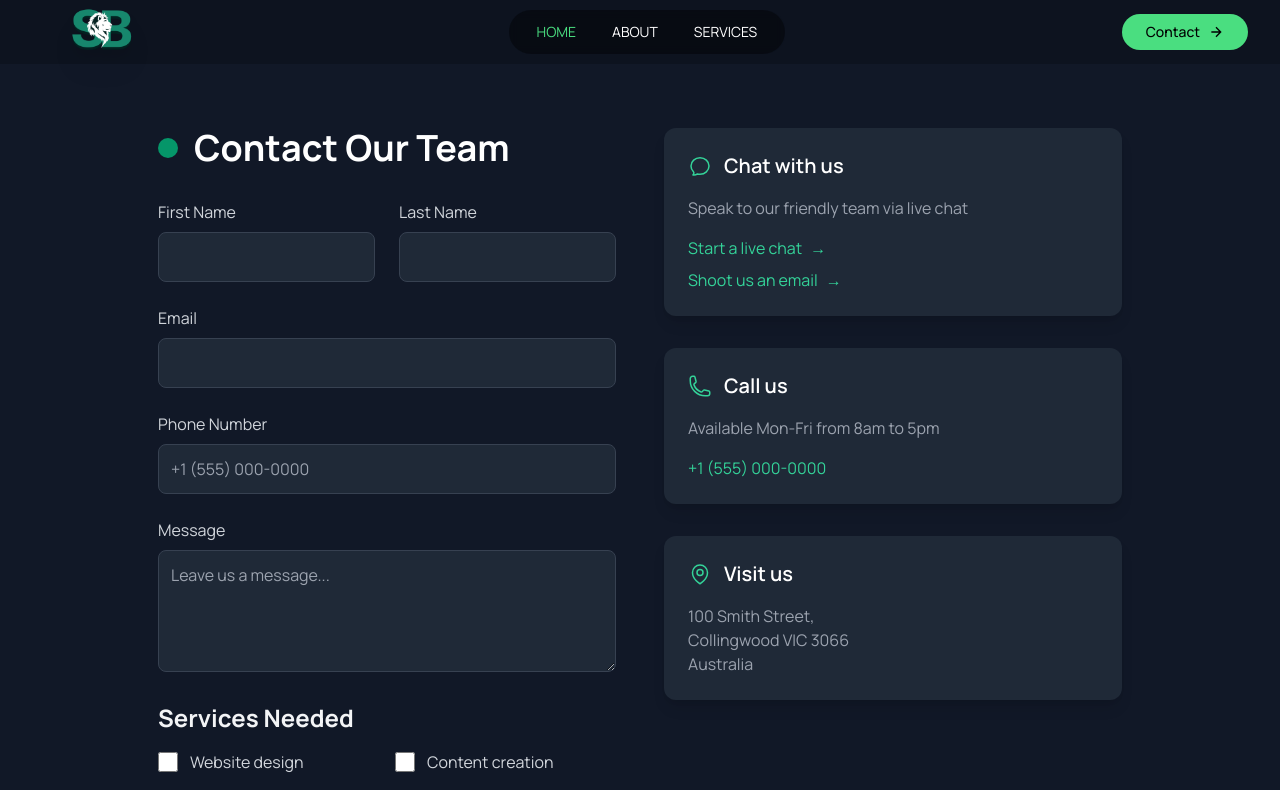
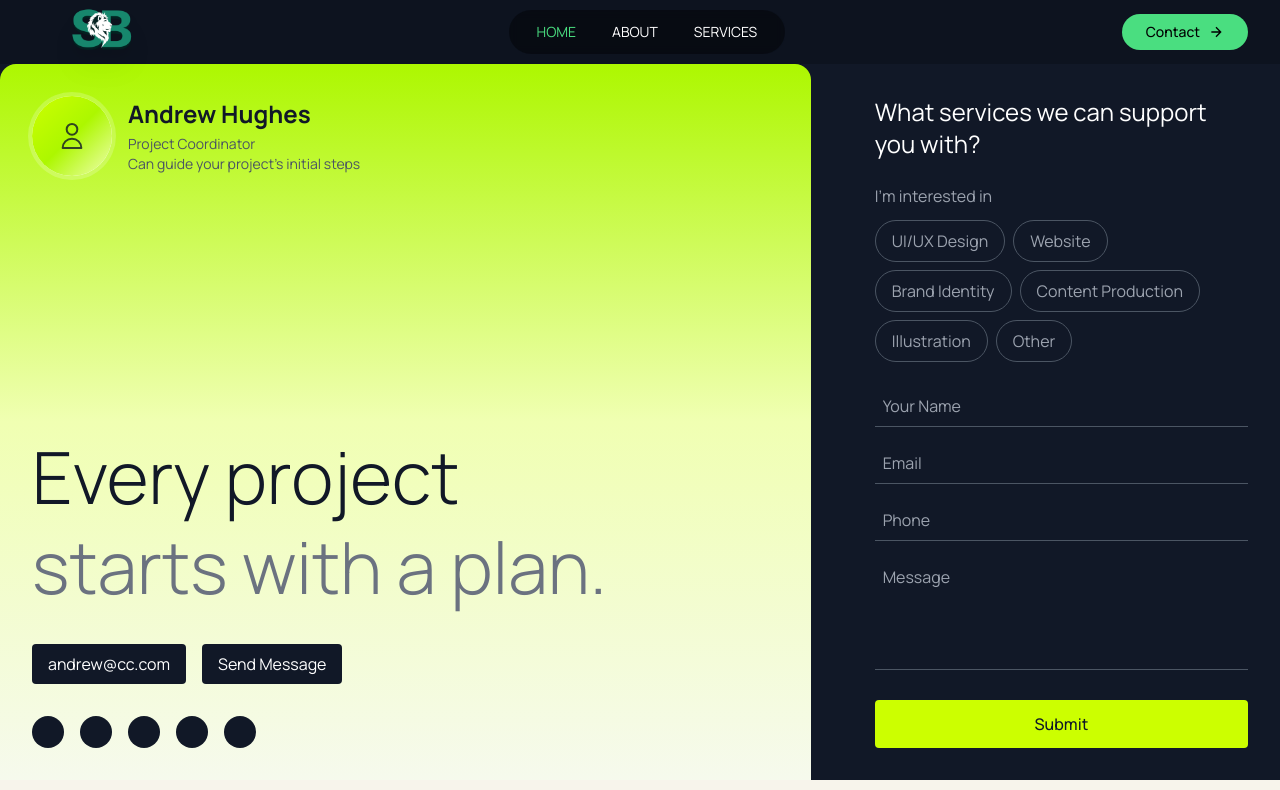
Before and after one commit to Aryan-yadav15/stayBrandedWeb, a Next.js app: page /contact in a window 1280 px wide. Shown: the top 790 px of the page. Built offline with nearby package versions, Linux system fonts and the light colour scheme.

Commit message:
contact form

```diff
--- a/src/app/(pages)/contact/page.jsx
+++ b/src/app/(pages)/contact/page.jsx
@@ -1,14 +1,48 @@
 "use client";
-import { useRef } from "react";
+import { useRef, useState } from "react";
 import emailjs from "@emailjs/browser";
 import {
   ChatBubbleOvalLeftIcon,
   PhoneIcon,
   MapPinIcon,
 } from "@heroicons/react/24/outline";
+import { X } from "lucide-react";
+import InfiniteCarousel from "@/app/_components/ui/InfiniteCarousel";
 
 export default function ContactForm() {
   const form = useRef();
+
+  const [formData, setFormData] = useState({
+    name: "",
+    email: "",
+    phone: "",
+    message: "",
+    interests: [],
+  });
+
+  const services = [
+    "UI/UX Design",
+    "Website",
+    "Brand Identity",
+    "Content Production",
+    "Illustration",
+    "Other",
+  ];
+
+  const handleInterestToggle = (service) => {
+    setFormData((prev) => ({
+      ...prev,
+      interests: prev.interests.includes(service)
+        ? prev.interests.filter((i) => i !== service)
+        : [...prev.interests, service],
+    }));
+  };
+
+  const handleSubmit = (e) => {
+    e.preventDefault();
+    console.log("Form submitted:", formData);
+    // Handle form submission logic here
+  };
 
   const sendEmail = (e) => {
     e.preventDefault();
@@ -32,162 +66,150 @@ export default function ContactForm() {
   };
 
   return (
-    <div id="contact" className="bg-gray-900  p-8 md:p-12 flex items-center justify-center  mx-auto">
-      <div className="grid md:grid-cols-2 gap-12 mt-20 ">
-        {/* Left Column - Form */}
-        <div>
-          <div className="flex items-center space-x-4 mb-8">
-            <div className="relative">
-              <div className="absolute h-5 w-5 animate-ping bg-emerald-400 rounded-full" />
-              <div className="h-5 w-5 bg-emerald-600 rounded-full" />
+    <div className="">
+      <div className="  bg-gray-900 bg-opacity-50 flex items-center justify-center">
+        <div className="bg-gray-900  shadow-xl w-full relative overflow-hidden pt-16">
+          <div className="flex flex-row gap-8">
+            {/* Left Section */}
+            <div className="p-8 flex-2 bg-gradient-to-b rounded-t-2xl from-[#adf700] via-[#f0ffb2] to-[#f6faed] text-gray-900  flex justify-between  flex-col">
+              <div className="flex items-center gap-4 mb-6">
+                <div className="w-20 h-20 bg-white rounded-full overflow-hidden ring-4 ring-white/20 hover:ring-[#CCFF00]/30 transition-all duration-300 group">
+                  <div className="w-full h-full bg-gradient-to-br from-[#CCFF00] via-[#adf700] to-[#f0ffb2] flex items-center justify-center">
+                    <svg
+                      className="w-8 h-8 text-gray-900/80 group-hover:scale-110 transition-transform"
+                      fill="none"
+                      stroke="currentColor"
+                      viewBox="0 0 24 24"
+                      xmlns="http://www.w3.org/2000/svg"
+                    >
+                      <path
+                        strokeLinecap="round"
+                        strokeLinejoin="round"
+                        strokeWidth={1.5}
+                        d="M16 7a4 4 0 11-8 0 4 4 0 018 0zM12 14a7 7 0 00-7 7h14a7 7 0 00-7-7z"
+                      />
+                    </svg>
                   </div>
-            <h2 className="text-4xl font-bold text-white">
-              Contact Our Team
-            </h2>
-          </div>
-
-          <form ref={form} onSubmit={sendEmail} className="space-y-6">
-            <div className="grid md:grid-cols-2 gap-6">
-              <div>
-                <label className="block text-gray-300 mb-2">
-                  First Name
-                </label>
-                <input
-                  type="text"
-                  name="first_name"
-                  className="w-full p-3 rounded-lg bg-gray-800 border border-gray-700 focus:ring-2 focus:ring-emerald-400 focus:border-transparent text-white"
-                  required
-                />
                 </div>
                 <div>
-                <label className="block text-gray-300 mb-2">Last Name</label>
-                <input
-                  type="text"
-                  name="last_name"
-                  className="w-full p-3 rounded-lg bg-gray-800 border border-gray-700 focus:ring-2 focus:ring-emerald-400 focus:border-transparent text-white"
-                  required
-                />
+                  <h3 className="font-bold text-2xl">Andrew Hughes</h3>
+                  <p className="text-sm text-gray-600 mt-1">
+                    Project Coordinator
+                  </p>
+                  <p className="text-sm text-gray-600">
+                    Can guide your project's initial steps
+                  </p>
                 </div>
               </div>
 
-            <div>
-              <label className="block text-gray-300 mb-2">Email</label>
+              <div className="">
+                <h2 className="text-7xl leading-tight font-light mb-4">
+                  Every project <br />{" "}
+                  <span className=" text-gray-500">starts with a plan.</span>
+                </h2>
+
+                <div className="flex gap-4 mt-8">
+                  <button className="bg-gray-900 text-white px-4 py-2 rounded hover:bg-gray-800">
+                    andrew@cc.com
+                  </button>
+                  <button className="bg-gray-900 text-white px-4 py-2 rounded hover:bg-gray-800">
+                    Send Message
+                  </button>
+                </div>
+
+                <div className="flex gap-4 mt-8">
+                  {[
+                    "facebook",
+                    "instagram",
+                    "linkedin",
+                    "behance",
+                    "twitter",
+                  ].map((social) => (
+                    <a
+                      key={social}
+                      href={`#${social}`}
+                      className="text-gray-900 hover:text-gray-800"
+                    >
+                      <div className="w-8 h-8 bg-gray-900 rounded-full"></div>
+                    </a>
+                  ))}
+                </div>
+              </div>
+            </div>
+
+            {/* Right Section */}
+            <div className="p-8 flex-1 ">
+              <h2 className="text-2xl text-white mb-6">
+                What services we can support you with?
+              </h2>
+              <form onSubmit={handleSubmit}>
+                <div className="mb-6">
+                  <p className="text-gray-400 mb-3">I'm interested in</p>
+                  <div className="flex flex-wrap gap-2">
+                    {services.map((service) => (
+                      <button
+                        key={service}
+                        type="button"
+                        onClick={() => handleInterestToggle(service)}
+                        className={`px-4 py-2 rounded-full border ${
+                          formData.interests.includes(service)
+                            ? "bg-[#CCFF00] text-gray-900 border-[#CCFF00]"
+                            : "border-gray-600 text-gray-400 hover:border-[#CCFF00]"
+                        }`}
+                      >
+                        {service}
+                      </button>
+                    ))}
+                  </div>
+                </div>
+
+                <div className="space-y-4">
+                  <input
+                    type="text"
+                    placeholder="Your Name"
+                    className="w-full bg-transparent border-b border-gray-600 p-2 text-white focus:border-[#CCFF00] outline-none"
+                    value={formData.name}
+                    onChange={(e) =>
+                      setFormData({ ...formData, name: e.target.value })
+                    }
+                  />
                   <input
                     type="email"
-                name="email"
-                className="w-full p-3 rounded-lg bg-gray-800 border border-gray-700 focus:ring-2 focus:ring-emerald-400 focus:border-transparent text-white"
-                required
+                    placeholder="Email"
+                    className="w-full bg-transparent border-b border-gray-600 p-2 text-white focus:border-[#CCFF00] outline-none"
+                    value={formData.email}
+                    onChange={(e) =>
+                      setFormData({ ...formData, email: e.target.value })
+                    }
+                  />
+                  <input
+                    type="tel"
+                    placeholder="Phone"
+                    className="w-full bg-transparent border-b border-gray-600 p-2 text-white focus:border-[#CCFF00] outline-none"
+                    value={formData.phone}
+                    onChange={(e) =>
+                      setFormData({ ...formData, phone: e.target.value })
+                    }
+                  />
+                  <textarea
+                    placeholder="Message"
+                    rows="4"
+                    className="w-full bg-transparent border-b border-gray-600 p-2 text-white focus:border-[#CCFF00] outline-none resize-none"
+                    value={formData.message}
+                    onChange={(e) =>
+                      setFormData({ ...formData, message: e.target.value })
+                    }
                   />
                 </div>
 
-            <div>
-              <label className="block text-gray-300 mb-2">
-                Phone Number
-              </label>
-              <input
-                type="tel"
-                name="phone"
-                className="w-full p-3 rounded-lg bg-gray-800 border border-gray-700 focus:ring-2 focus:ring-emerald-400 focus:border-transparent text-white"
-                placeholder="+1 (555) 000-0000"
-              />
-            </div>
-
-            <div>
-              <label className="block text-gray-300 mb-2">Message</label>
-              <textarea
-                name="message"
-                rows="4"
-                className="w-full p-3 rounded-lg bg-gray-800 border border-gray-700 focus:ring-2 focus:ring-emerald-400 focus:border-transparent text-white"
-                placeholder="Leave us a message..."
-                required
-              />
-            </div>
-            <div>
-              <label className="block text-2xl font-bold text-gray-100 mb-4">
-                Services Needed
-              </label>
-              <div className="grid grid-cols-2 gap-4">
-                {[
-                  "Website design",
-                  "Content creation",
-                  "UX design",
-                  "Strategy & consulting",
-                  "User research",
-                  "Other",
-                ].map((service, index) => (
-                  <label key={index} className="flex items-center space-x-3">
-                    <input
-                      type="checkbox"
-                      name="services"
-                      value={service}
-                      className="w-5 h-5 text-emerald-600 border-gray-700 rounded focus:ring-emerald-500 bg-gray-800"
-                    />
-                    <span className="text-gray-300">{service}</span>
-                  </label>
-                ))}
-              </div>
-            </div>
                 <button
                   type="submit"
-              className="w-full bg-emerald-600 text-white py-3 px-6 rounded-lg hover:bg-emerald-700 transition-colors font-semibold"
+                  className="w-full bg-[#CCFF00] text-gray-900 py-3 rounded mt-6 font-medium hover:bg-[#b3e600] transition-colors"
                 >
-              Send Message
+                  Submit
                 </button>
               </form>
             </div>
-
-        {/* Right Column - Contact Info */}
-        <div className="space-y-8">
-          <div className="bg-gray-800 p-6 rounded-xl shadow-lg">
-            <div className="flex items-center space-x-3 mb-4">
-              <ChatBubbleOvalLeftIcon className="h-6 w-6 text-emerald-400" />
-              <h3 className="text-xl font-semibold text-white">
-                Chat with us
-              </h3>
-            </div>
-            <p className="text-gray-400 mb-4">
-              Speak to our friendly team via live chat
-            </p>
-            <div className="space-y-2">
-              <button className="text-emerald-400 hover:text-emerald-300 flex items-center space-x-2">
-                <span>Start a live chat</span>
-                <span aria-hidden="true">&rarr;</span>
-              </button>
-              <button className="text-emerald-400 hover:text-emerald-300 flex items-center space-x-2">
-                <span>Shoot us an email</span>
-                <span aria-hidden="true">&rarr;</span>
-              </button>
-            </div>
-          </div>
-
-          <div className="bg-gray-800 p-6 rounded-xl shadow-lg">
-            <div className="flex items-center space-x-3 mb-4">
-              <PhoneIcon className="h-6 w-6 text-emerald-400" />
-              <h3 className="text-xl font-semibold text-white">Call us</h3>
-            </div>
-            <p className="text-gray-400 mb-4">
-              Available Mon-Fri from 8am to 5pm
-            </p>
-            <a
-              href="tel:+15550000000"
-              className="text-emerald-400 hover:text-emerald-300"
-            >
-              +1 (555) 000-0000
-            </a>
-          </div>
-
-          <div className="bg-gray-800 p-6 rounded-xl shadow-lg">
-            <div className="flex items-center space-x-3 mb-4">
-              <MapPinIcon className="h-6 w-6 text-emerald-400" />
-              <h3 className="text-xl font-semibold text-white">Visit us</h3>
-            </div>
-            <p className="text-gray-400">
-              100 Smith Street,
-              <br />
-              Collingwood VIC 3066
-              <br />
-              Australia
-            </p>
           </div>
         </div>
       </div>
--- a/src/app/globals.css
+++ b/src/app/globals.css
@@ -21,3 +21,55 @@
   .snap-center {
     scroll-snap-align: center;
   }
+
+  @keyframes fade-in-up {
+    0% { opacity: 0; transform: translateY(20px); }
+    100% { opacity: 1; transform: translateY(0); }
+  }
+
+  .animate-fade-in-up {
+    animation: fade-in-up 0.6s ease-out forwards;
+  }
+
+  .delay-100 { animation-delay: 0.1s; }
+
+  @keyframes wiggle {
+    0%, 100% { transform: rotate(0deg); }
+    25% { transform: rotate(5deg); }
+    75% { transform: rotate(-5deg); }
+  }
+
+  .animate-wiggle {
+    animation: wiggle 1s ease-in-out infinite;
+  }
+
+  @keyframes ring {
+    0% { transform: rotate(0deg); }
+    1% { transform: rotate(30deg); }
+    3% { transform: rotate(-28deg); }
+    5% { transform: rotate(34deg); }
+    7% { transform: rotate(-32deg); }
+    9% { transform: rotate(30deg); }
+    11% { transform: rotate(-28deg); }
+    13% { transform: rotate(26deg); }
+    15% { transform: rotate(-24deg); }
+    17% { transform: rotate(22deg); }
+    19% { transform: rotate(-20deg); }
+    21% { transform: rotate(18deg); }
+    23% { transform: rotate(-16deg); }
+    25% { transform: rotate(14deg); }
+    27% { transform: rotate(-12deg); }
+    29% { transform: rotate(10deg); }
+    31% { transform: rotate(-8deg); }
+    33% { transform: rotate(6deg); }
+    35% { transform: rotate(-4deg); }
+    37% { transform: rotate(2deg); }
+    39% { transform: rotate(-1deg); }
+    41% { transform: rotate(1deg); }
+    43% { transform: rotate(0deg); }
+    100% { transform: rotate(0deg); }
+  }
+
+  .animate-ring {
+    animation: ring 2s ease infinite;
+  }
```
Lines whose indentation alone changed are shown as unchanged.
